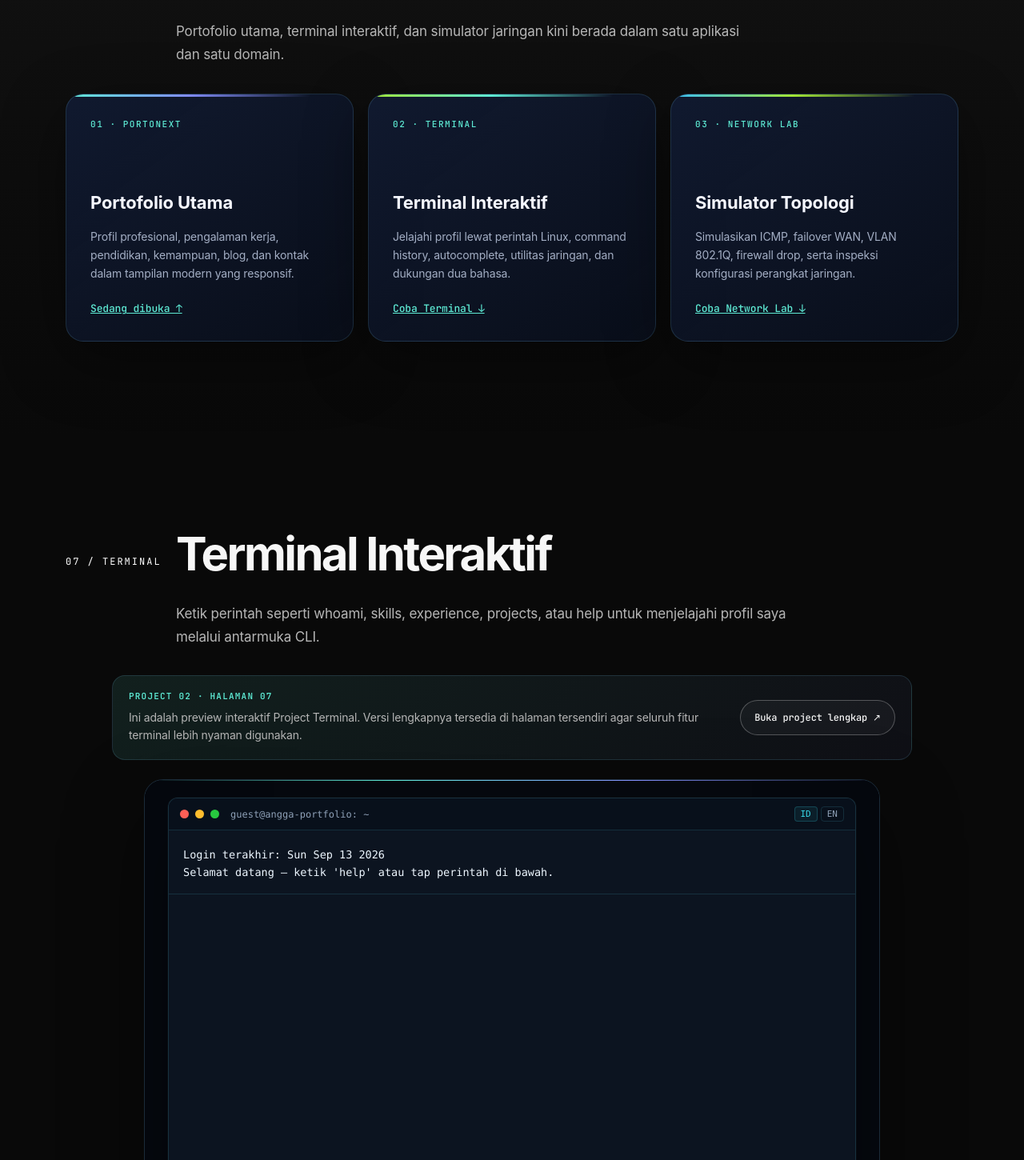
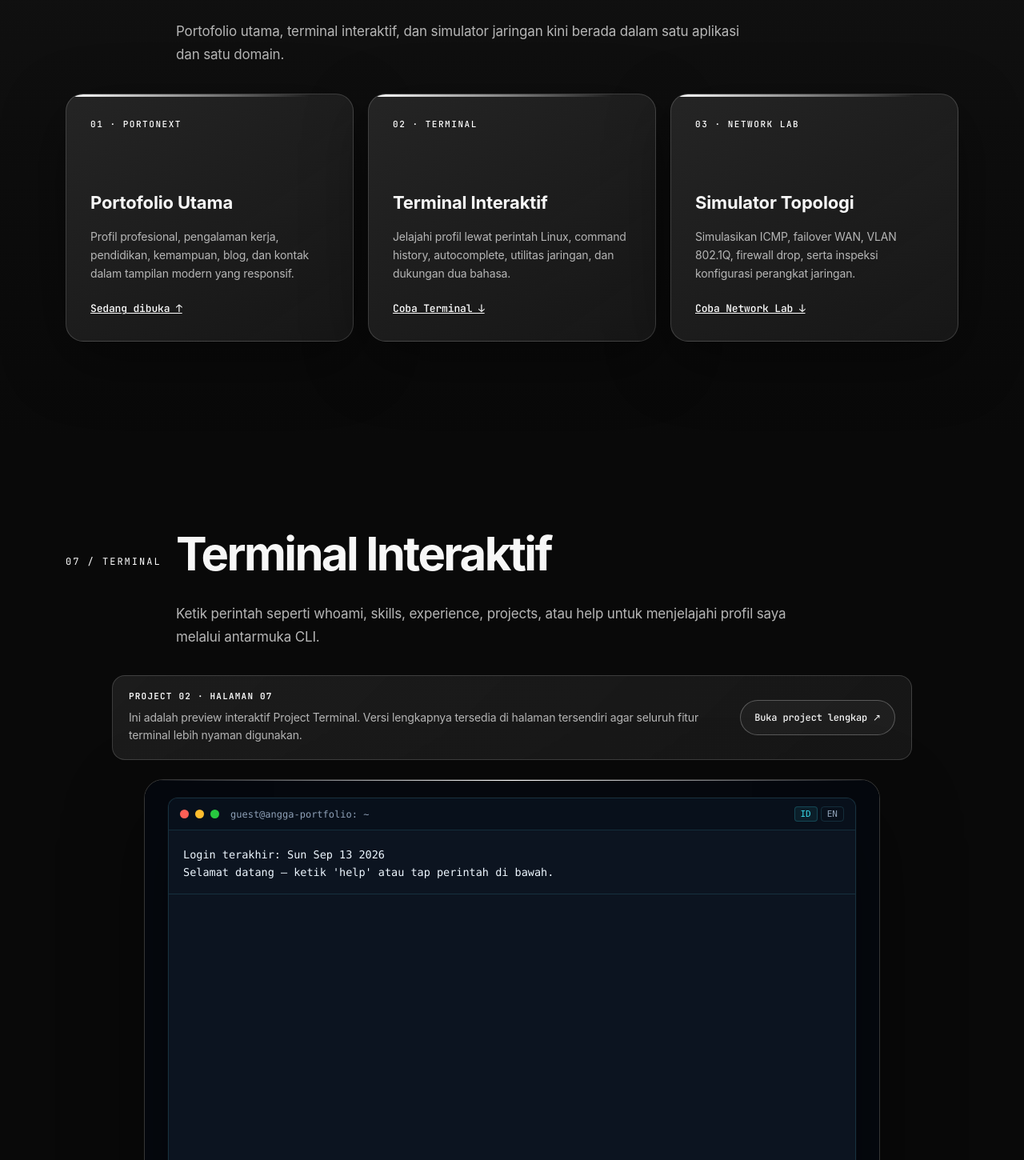
Before and after one commit to anggatok120-collab/porto-next, a Next.js app: page / in a window 1280 px wide. Shown: the part 7000-8450 px from the top of the page at 80% size. Built offline with nearby package versions, Linux system fonts and the light colour scheme.

Commit message:
style(projects): harmonize project card styling with site dark-tech theme

```diff
--- a/app/globals.css
+++ b/app/globals.css
@@ -1693,7 +1693,7 @@ body {
 .admin-card,
 .admin-post-form,
 .blog-item:hover {
-    background: linear-gradient(145deg, rgba(17, 27, 51, .86), rgba(9, 16, 32, .68));
+    background: linear-gradient(145deg, var(--surface-hover), var(--surface));
     border-color: var(--border);
     box-shadow: inset 0 1px 0 rgba(255,255,255,.035), var(--shadow);
     -webkit-backdrop-filter: blur(16px);
@@ -1718,7 +1718,7 @@ body {
     position: absolute;
     inset: 0 0 auto;
     height: 2px;
-    background: linear-gradient(90deg, var(--accent), #818cf8, transparent 82%);
+    background: linear-gradient(90deg, var(--accent), transparent 82%);
     opacity: .7;
 }
 .service-card:hover,
@@ -1744,7 +1744,7 @@ body {
 .tool-item:hover { transform: translateY(-5px); box-shadow: 0 18px 36px rgba(0,0,0,.22); }
 
 .timeline { padding-left: 48px; }
-.timeline::before { left: 10px; width: 2px; background: linear-gradient(var(--accent), #818cf8, transparent); }
+.timeline::before { left: 10px; width: 2px; background: linear-gradient(var(--accent), transparent); }
 .timeline__item { margin-bottom: 24px; }
 .timeline__dot { left: -45px; top: 34px; width: 17px; height: 17px; box-shadow: 0 0 0 7px var(--accent-dim), 0 0 24px var(--accent-mid); }
 .timeline__card { padding: 32px 36px; }
@@ -1771,26 +1771,26 @@ body {
     overflow: hidden;
     border: 1px solid var(--border);
     border-radius: 22px;
-    background: linear-gradient(145deg, rgba(17, 27, 51, .9), rgba(9, 16, 32, .72));
+    background: linear-gradient(145deg, var(--surface-hover), var(--surface));
     box-shadow: inset 0 1px 0 rgba(255,255,255,.035), var(--shadow);
     transition: transform .25s ease, border-color .25s ease;
 }
-.project-card::before {
+.project-card::before,
+.project-card--terminal::before,
+.project-card--lab::before {
     content: '';
     position: absolute;
     inset: 0 0 auto;
     height: 3px;
-    background: linear-gradient(90deg, var(--accent), #818cf8, transparent 85%);
-}
-.project-card--terminal::before { background: linear-gradient(90deg, #a3e635, #5eead4, transparent 85%); }
-.project-card--lab::before { background: linear-gradient(90deg, #38bdf8, #a3e635, transparent 85%); }
+    background: linear-gradient(90deg, var(--accent), transparent 85%);
+}
 .project-card:hover { transform: translateY(-5px); border-color: var(--accent-mid); }
 .project-card__eyebrow { margin-bottom: auto; color: var(--accent); font: 500 11px/1.4 var(--mono); letter-spacing: .14em; }
 .project-card h3 { margin: 54px 0 13px; color: var(--text); font-size: 22px; }
 .project-card p { margin: 0 0 24px; color: var(--text-muted); font-size: 14px; line-height: 1.65; }
 .project-card__link { width: fit-content; color: var(--accent); font: 500 13px/1.4 var(--mono); }
 .project-card__link:hover { color: var(--text); }
-[data-theme="light"] .project-card { background: rgba(255,255,255,.76); }
+[data-theme="light"] .project-card { background: var(--surface); }
 
 .container--wide { max-width: 1380px; }
 .project-experience { scroll-margin-top: 84px; }
@@ -1811,7 +1811,7 @@ body {
     gap: 24px;
     border: 1px solid var(--border);
     border-radius: 16px;
-    background: linear-gradient(135deg, var(--accent-dim), rgba(129, 140, 248, .055));
+    background: linear-gradient(135deg, var(--accent-dim), var(--surface));
 }
 .project-experience__notice > div { min-width: 0; }
 .project-experience__badge {
@@ -1852,7 +1852,7 @@ body {
     overflow: hidden;
     border: 1px solid var(--border);
     border-radius: 24px;
-    background: #090d16;
+    background: #101010;
     box-shadow: 0 34px 100px rgba(0,0,0,.42), inset 0 1px 0 rgba(255,255,255,.04);
 }
 .project-experience__window::before {
@@ -1862,9 +1862,9 @@ body {
     inset: 0 0 auto;
     height: 1px;
     pointer-events: none;
-    background: linear-gradient(90deg, transparent, var(--accent), #818cf8, transparent);
-}
-.project-experience__window iframe { display: block; width: 100%; border: 0; background: #090d16; }
+    background: linear-gradient(90deg, transparent, var(--accent), transparent);
+}
+.project-experience__window iframe { display: block; width: 100%; border: 0; background: #101010; }
 .project-experience__window--terminal { max-width: 920px; margin-inline: auto; }
 .project-experience__window--terminal iframe { height: 710px; }
 .project-experience__window--lab iframe { height: 980px; }
@@ -2090,28 +2090,30 @@ body { background: var(--bg); }
 .hero__photo-wrap:hover img { filter: saturate(1) contrast(1.04); }
 
 .project-card.project-card {
-    background: linear-gradient(145deg, rgba(17, 27, 51, .9), rgba(9, 16, 32, .72));
-    border-color: rgba(125, 211, 252, .15);
-}
-.project-card::before { background: linear-gradient(90deg, #5eead4, #818cf8, transparent 85%); }
-.project-card--terminal::before { background: linear-gradient(90deg, #a3e635, #5eead4, transparent 85%); }
-.project-card--lab::before { background: linear-gradient(90deg, #38bdf8, #a3e635, transparent 85%); }
+    background: linear-gradient(145deg, var(--surface-hover), var(--surface));
+    border-color: var(--border);
+}
+.project-card::before,
+.project-card--terminal::before,
+.project-card--lab::before {
+    background: linear-gradient(90deg, var(--accent), transparent 85%);
+}
 .project-card__eyebrow,
-.project-card__link { color: #5eead4; }
-.project-card h3 { color: #f5f7ff; }
-.project-card p { color: #a3aec4; }
-.project-card:hover { border-color: rgba(94, 234, 212, .28); }
+.project-card__link { color: var(--accent); }
+.project-card h3 { color: var(--text); }
+.project-card p { color: var(--text-muted); }
+.project-card:hover { border-color: var(--accent-mid); }
 
 .project-experience__notice {
-    border-color: rgba(125, 211, 252, .15);
-    background: linear-gradient(135deg, rgba(94, 234, 212, .10), rgba(129, 140, 248, .055));
-}
-.project-experience__badge { color: #5eead4; }
-.project-experience__window { background: #090d16; border-color: rgba(125, 211, 252, .15); }
-.project-experience__window::before { background: linear-gradient(90deg, transparent, #5eead4, #818cf8, transparent); }
-.project-experience__window iframe { background: #090d16; filter: none; }
-
-[data-theme="light"] .project-card.project-card { background: rgba(255, 255, 255, .88); border-color: rgba(15, 55, 90, .16); }
-[data-theme="light"] .project-card h3 { color: #0b1930; }
-[data-theme="light"] .project-card p { color: #4f5f77; }
-[data-theme="light"] .project-experience__notice { border-color: rgba(15, 55, 90, .14); background: linear-gradient(135deg, rgba(8, 127, 140, .08), rgba(129, 140, 248, .055)); }
+    border-color: var(--border);
+    background: linear-gradient(135deg, var(--accent-dim), var(--surface));
+}
+.project-experience__badge { color: var(--accent); }
+.project-experience__window { background: #101010; border-color: var(--border); }
+.project-experience__window::before { background: linear-gradient(90deg, transparent, var(--accent), transparent); }
+.project-experience__window iframe { background: #101010; filter: none; }
+
+[data-theme="light"] .project-card.project-card { background: var(--surface); border-color: var(--border); }
+[data-theme="light"] .project-card h3 { color: var(--text); }
+[data-theme="light"] .project-card p { color: var(--text-muted); }
+[data-theme="light"] .project-experience__notice { border-color: var(--border); background: linear-gradient(135deg, var(--accent-dim), var(--surface)); }
```
